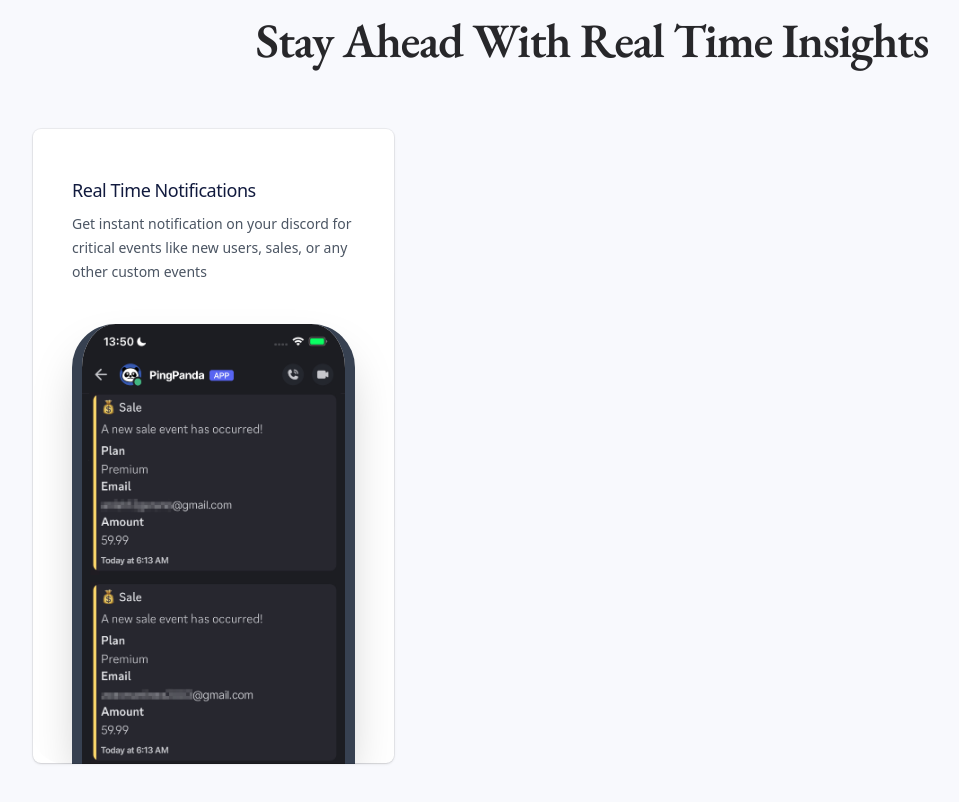
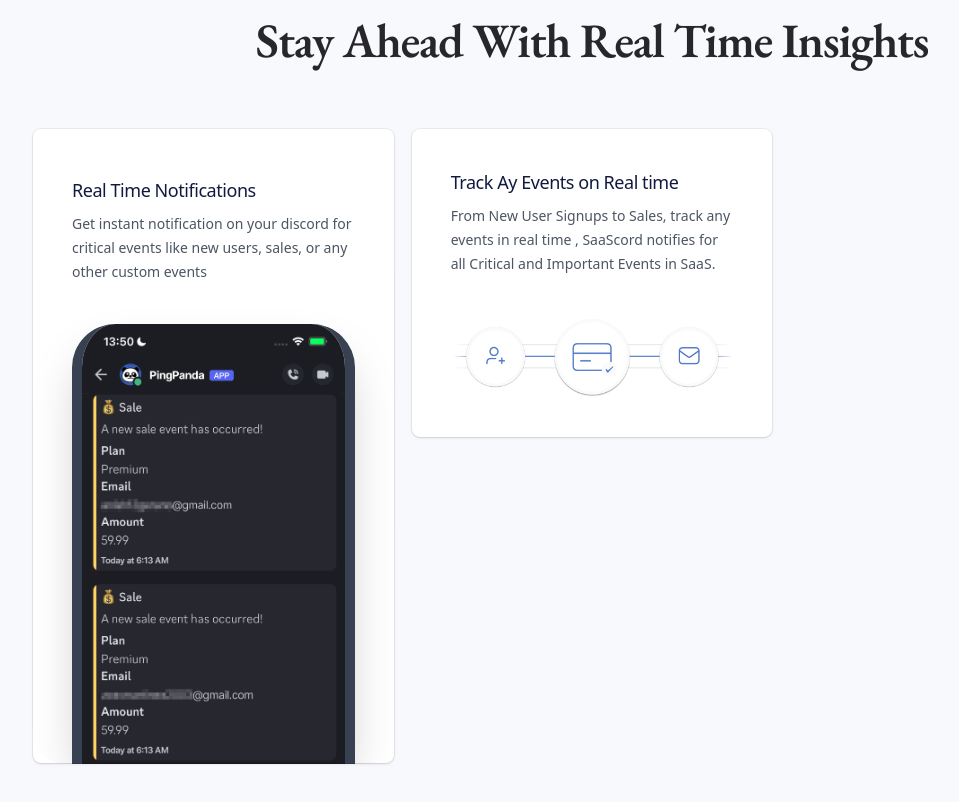
Before and after one commit to Jenisis-03/SaaScord, a Next.js app: page / in a window 1280 px wide. Shown: the part 1760-2562 px from the top of the page, without its empty margins (48-1007 px from the left). Built offline with nearby package versions, Linux system fonts and the light colour scheme.

Commit message:
Second Bento Grid Created

```diff
--- a/src/app/(landing)/page.tsx
+++ b/src/app/(landing)/page.tsx
@@ -128,7 +128,33 @@ const Page = () => {
               <div className="pointer-events-none absolute inset-px rounded-lg shadow ring-1 ring-black/5 lg:rounded-l-[rem" />
             </div>
             {/* SECOND BENTO GRID */}
-            <div></div>
+            <div className="relative max-lg:row-start-1">
+              <div className="absolute inset-px rounded-lg bg-white max-lg:rounded-t-[2rem]" />
+              <div className="relative flex h-full flex-col overflow-hidden rounded-[calc(theme(borderRadius.lg)+1px)] max-lg:rounded-t-[calc(2 rem +1px)]">
+                <div className="px-8 pt-8 sm:px-10">
+                  <p className="mt-2 text-lg/7 font-medium tracking-tight text-brand-950 max-lg:text-center">
+                    Track Ay Events on Real time
+                  </p>
+                  <p className="mt-2 max-w-lg text-sm/6 text-gray-600 max-lg:text-center">
+                    From New User Signups to Sales, track any events in real
+                    time , SaaScord notifies for all Critical and Important
+                    Events in SaaS.
+                  </p>
+                </div>
+                <div className="flex flex-1 items-center justify-center px-8 max-lg:pb-12 max-lg:pt-10 sm:px-10 lg:pb-2y">
+                  <Image
+                    className="w-full max-lg:max-w-xs"
+                    src="/bento-any-event.png"
+                    alt="Bento Grid Event"
+                    width={500}
+                    height={300}
+                  />
+                </div>
+              </div>
+              <div className="pointer-events-none absolute inset-px rounded-lg shadow ring-1 ring-black/5 max-lg:rounded-t-[2rem]" />
+            </div>
+            {/* THIRD BENTO GRID */}
+            <div className="relative max-lg:row-start-3 lg:col-start-2 lg:row-start-2"></div>
           </div>
         </MaxWidthWrapper>
         <div className="grid gap-3"></div>
```
